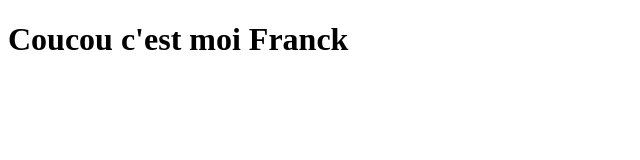
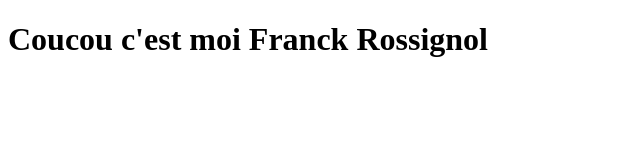
Before and after one commit to rossignol86/git_projet2_vscod, a plain HTML site: page index.html in a window 1280 px wide. Shown: the whole page, without its empty margins (0-640 px from the left). Drawn offline with Linux system fonts and the light colour scheme.

Commit message:
correction rossignol

```diff
--- a/index.html
+++ b/index.html
@@ -6,6 +6,6 @@
     <title>github</title>
 </head>
 <body>
-    <h1>Coucou c'est moi Franck</h1>
+    <h1>Coucou c'est moi Franck Rossignol</h1>
 </body>
 </html>
```
